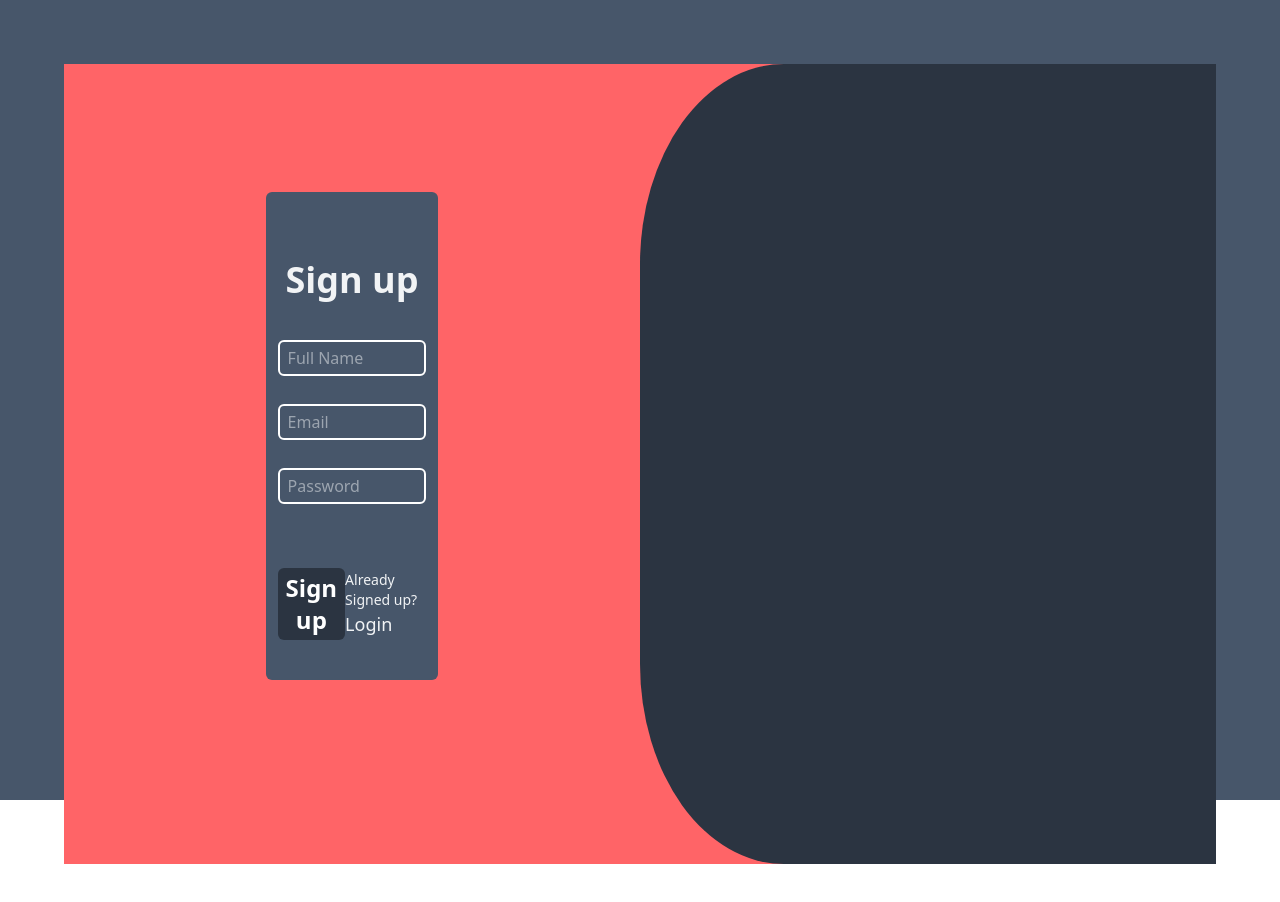
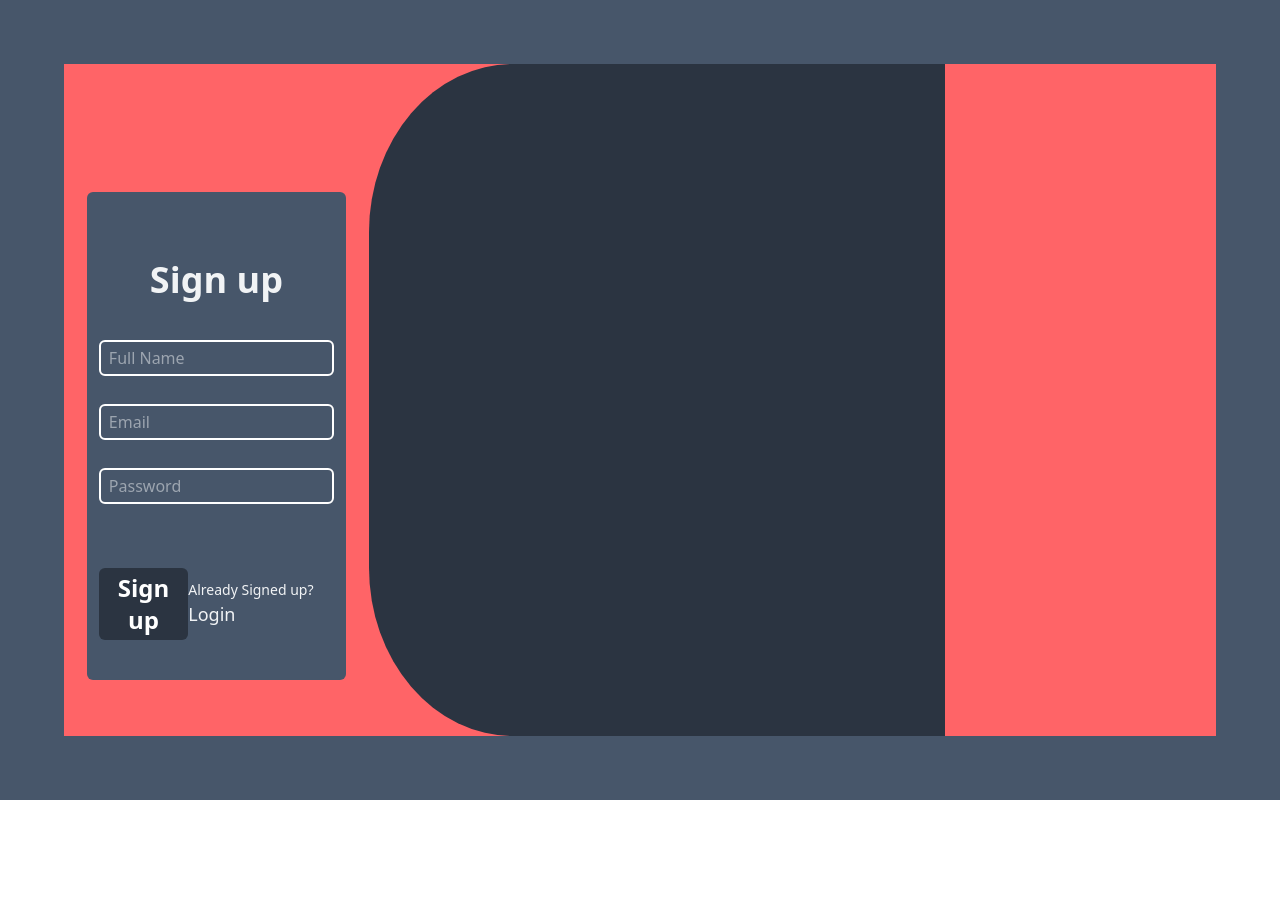
Before and after one commit to MonikaSharma27/ticketApp, a React (Vite) app in the folder frontend/: page / in a window 1280 px wide. Shown: the top 902 px of the page. After the commit the page ends 800 px from the top, so only its background shows below. Built offline with nearby package versions, Linux system fonts and the light colour scheme.

Commit message:
signup front end changes

```diff
--- a/frontend/src/components/Signup.jsx
+++ b/frontend/src/components/Signup.jsx
@@ -31,14 +31,14 @@ const Signup = () => {
   };
 
   return (
-    <div className=" bg-[#47566a] h-full w-full absolute ">
-      <div className="p-16">
+    <div className=" bg-[#47566a] h-screen p-16">
 
-      <div className="flex bg-red-400 ">
-        <div className=" text-[#f1f3f5]  max-h-screen w-[50%] ">
+
+      <div className="flex bg-red-400 h-full">
+        <div className=" text-[#f1f3f5]   ">
           <div
             className="bg-[#47566a] w-[85%]
-    relative top-32 mx-auto p-3  rounded-md sm:w-[60%] md:w-[35%] lg:w-[30%] "
+    relative top-32 mx-auto p-3  rounded-md  "
           >
             <h1 className="text-3xl font-bold mb-10 mt-10 text-center lg:mt-14 lg:text-4xl">
               Sign up
@@ -109,10 +109,9 @@ const Signup = () => {
           </div>
         </div>
 
-        <div className="w-[50%] bg-[#2b3441]  max-h-screen h-screen rounded-bl-[25%] rounded-tl-[25%] ">
+        <div className="w-[50%] bg-[#2b3441]   rounded-bl-[25%] rounded-tl-[25%] ">
           <signupRight />
         </div>
-      </div>
       </div>
     </div>
   );
```
Also changed, not shown: 1 other file (tests, documents, lock files or other folders).
